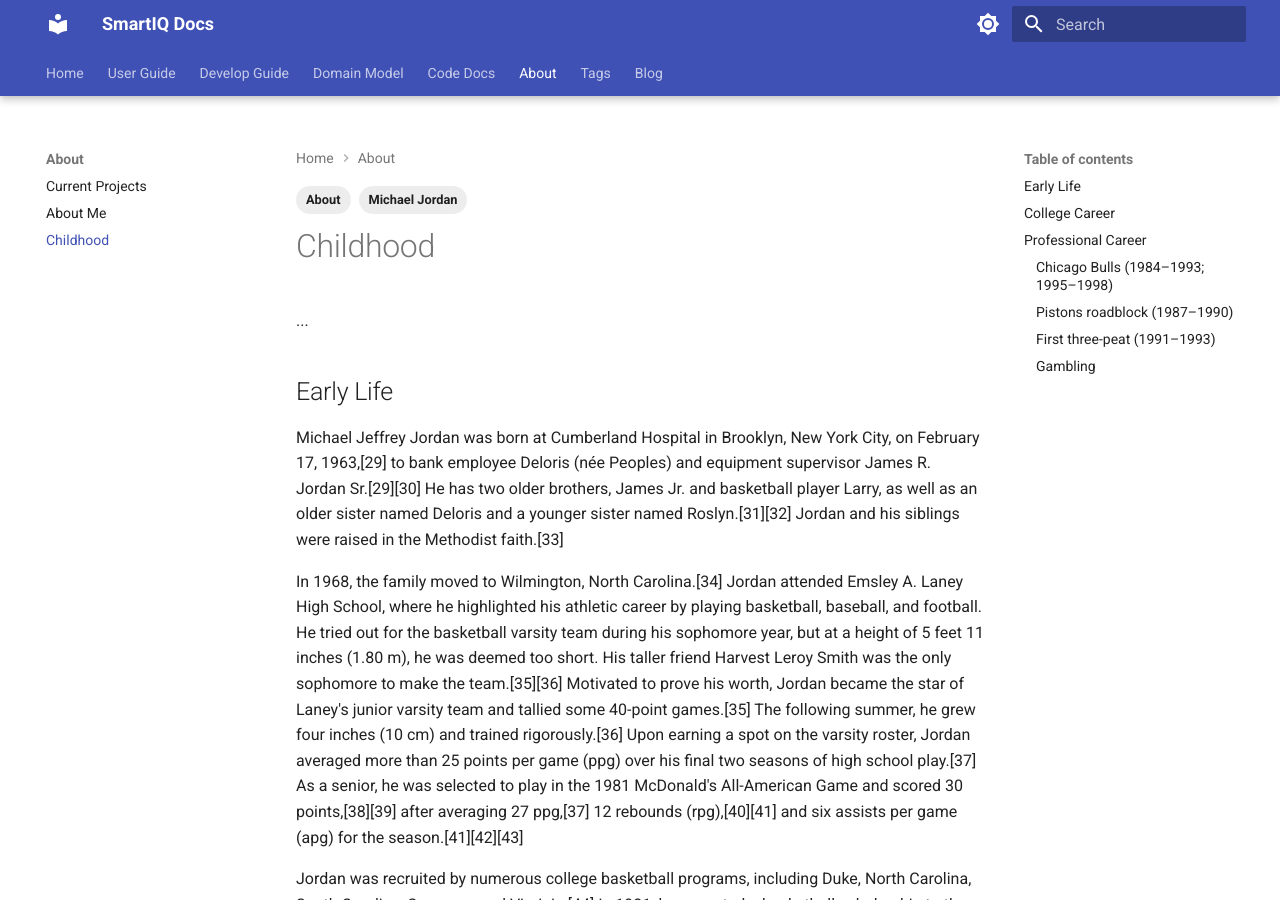
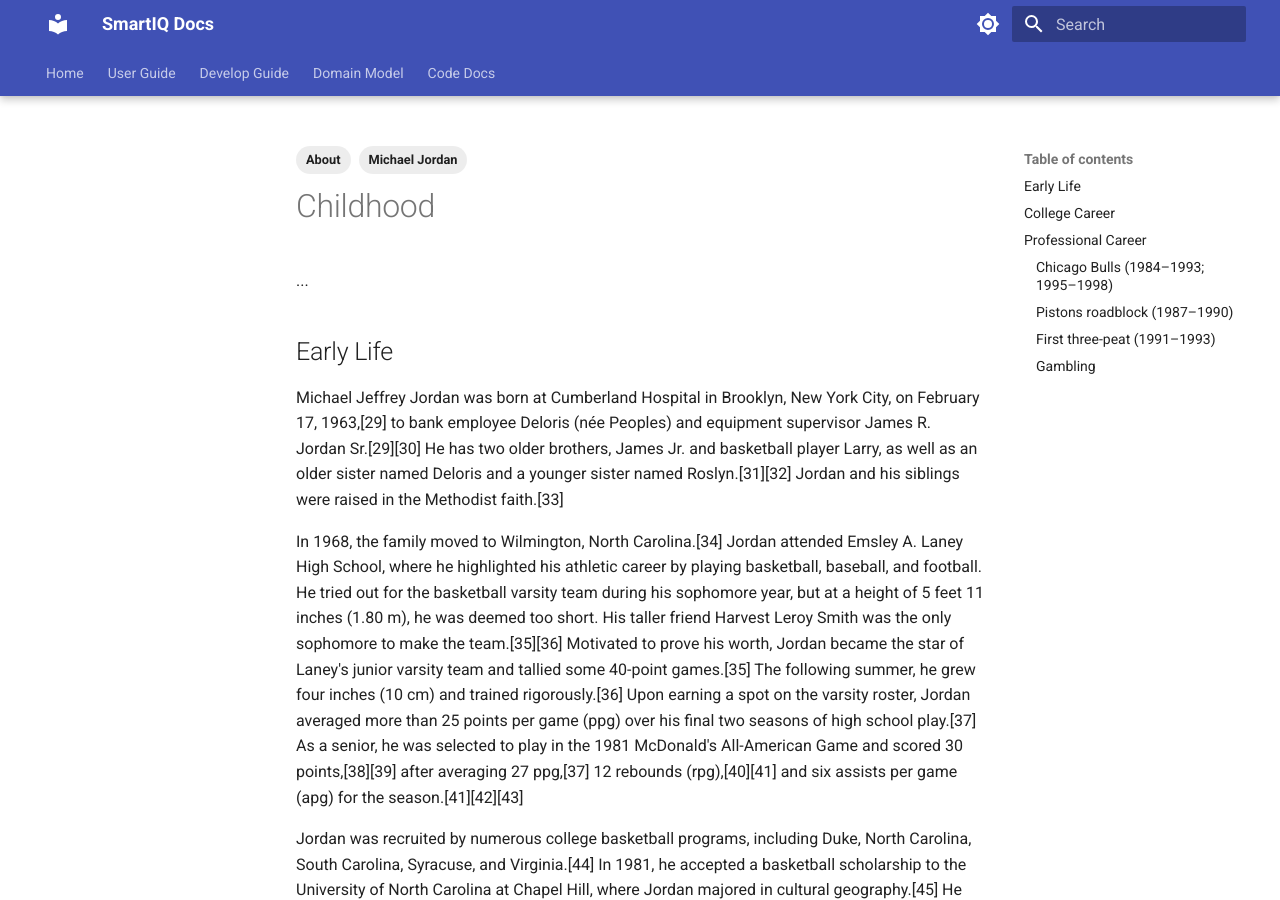
Before and after one commit to Cryingmouse/smartiq-docs, an MkDocs documentation site: the page built from docs/about/childhood.md, in a window 1280 px wide and 900 px high. Built offline with MkDocs 1.6.1 and Material for MkDocs 9.7.7, drawn with Linux system fonts in a browser that asks for light colours; part of the change alters nothing that is shown.

Commit message:
hide the example nav

```diff
--- a/mkdocs.yml
+++ b/mkdocs.yml
@@ -72,10 +72,10 @@ nav:
     - Network Model: domain_model/network.md
   - Code Docs:
     - Java: coding/my-first-java-file.md
-  - About:
-    - Current Projects: about/projects.md
-    - About Me: about/about.md
-    - Childhood: about/childhood.md
-  - Tags: tags.md
-  - Blog:
-    - blog/index.md
+#  - About:
+#    - Current Projects: about/projects.md
+#    - About Me: about/about.md
+#    - Childhood: about/childhood.md
+#  - Tags: tags.md
+#  - Blog:
+#    - blog/index.md
```
